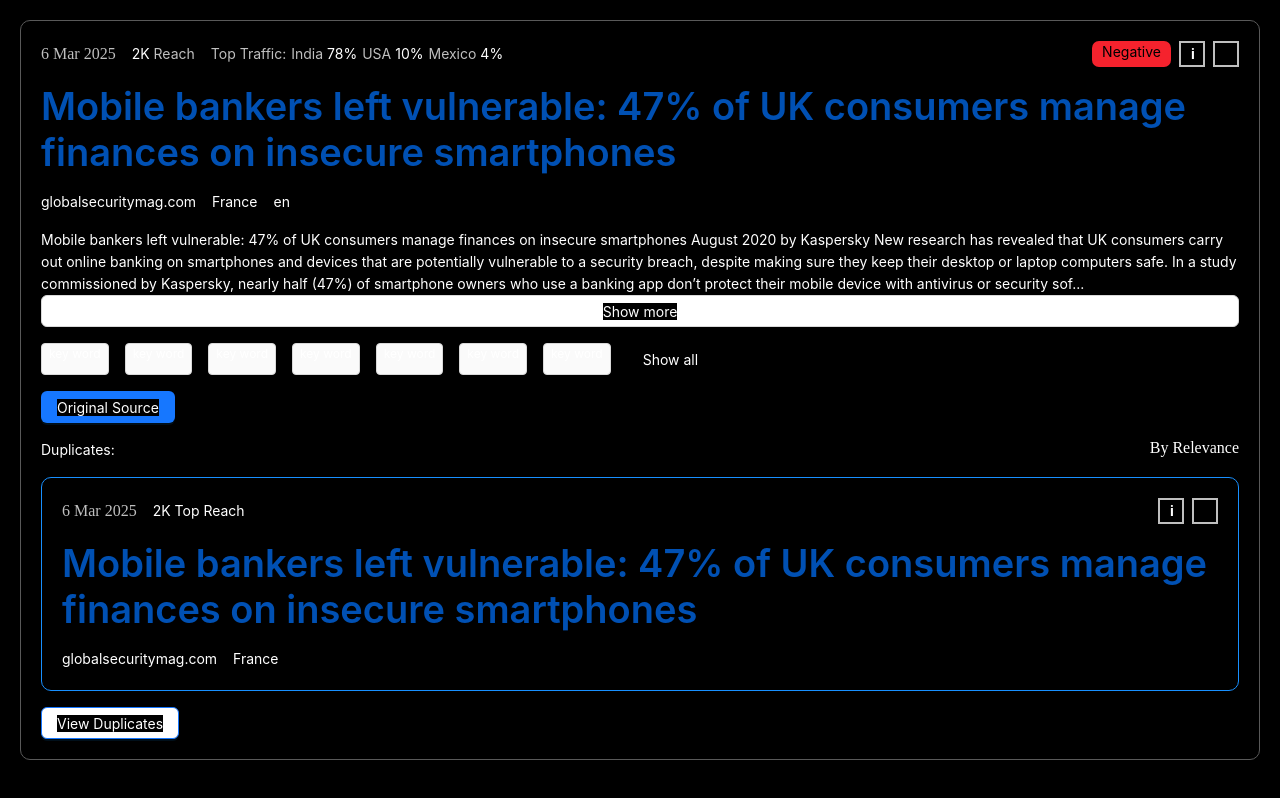
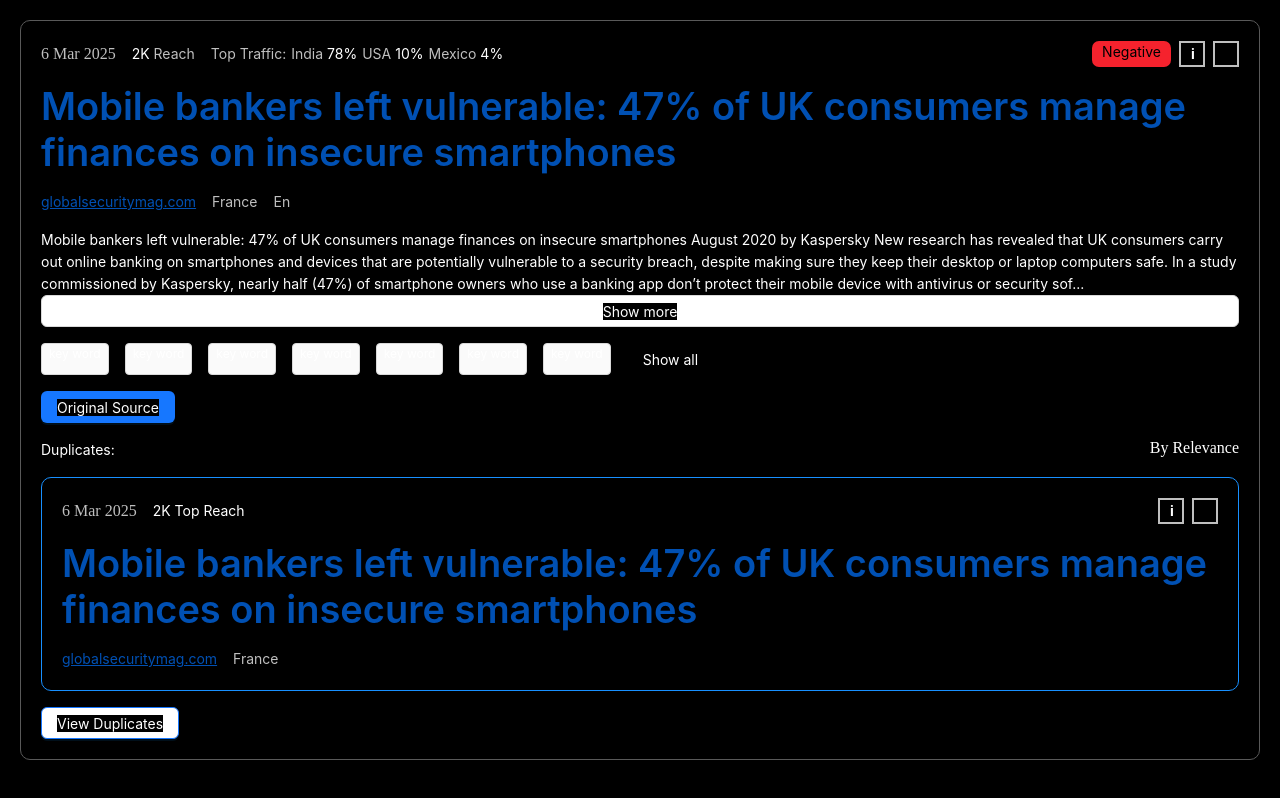
Before and after one commit to gr-sv/newsblock, a React (Create React App) app: page / in a window 1280 px wide. Built offline with nearby package versions, Linux system fonts and the light colour scheme.

Commit message:
Add styles for HeaderOfNews

```diff
--- a/src/components/widgets/headerOfNews/headerOfNews.jsx
+++ b/src/components/widgets/headerOfNews/headerOfNews.jsx
@@ -43,10 +43,10 @@ function HeaderOfNews ({ className, fullHeader, shortHeader, ...otherProps }) {
 			<Title className={s.title}>{data?.TI}</Title>
 
 			<Flex justify='start' gap='middle'>
-				<Link href={data?.DOM}>{data?.DOM}</Link>
-				<Text>{data?.CNTR}</Text>
-				<Text className={s.noneLang}>{data?.LANG}</Text>
-				<Text>{data?.AU}</Text>
+				<Link className={s.link} href={data?.DOM}>{data?.DOM}</Link>
+				<Text className={s.country}>{data?.CNTR}</Text>
+				<Text className={`${s.noneLang} ${s.lang}`}>{data?.LANG}</Text>
+				<Text className={s.author}>{data?.AU}</Text>
 			</Flex>
 		</Flex>
 
--- a/src/components/widgets/headerOfNews/headerOfNews.module.scss
+++ b/src/components/widgets/headerOfNews/headerOfNews.module.scss
@@ -25,3 +25,15 @@
 	margin: 0 !important;
 	color: var(--blue2) !important;
 }
+
+.link {
+	color: var(--blue2) !important;
+	text-decoration: underline !important;
+}
+
+.country,
+.lang,
+.author {
+	color: var(--lightgray) !important;
+	text-transform: capitalize;
+}
```
